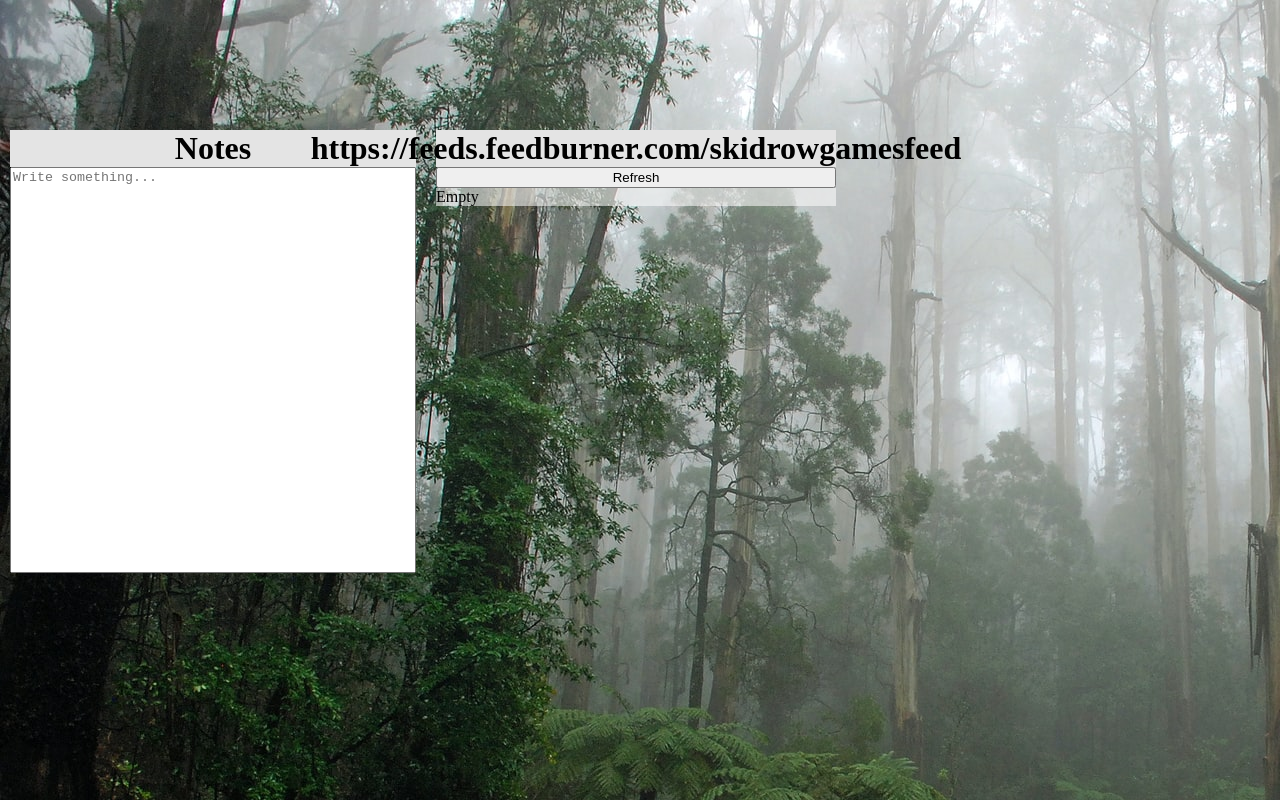
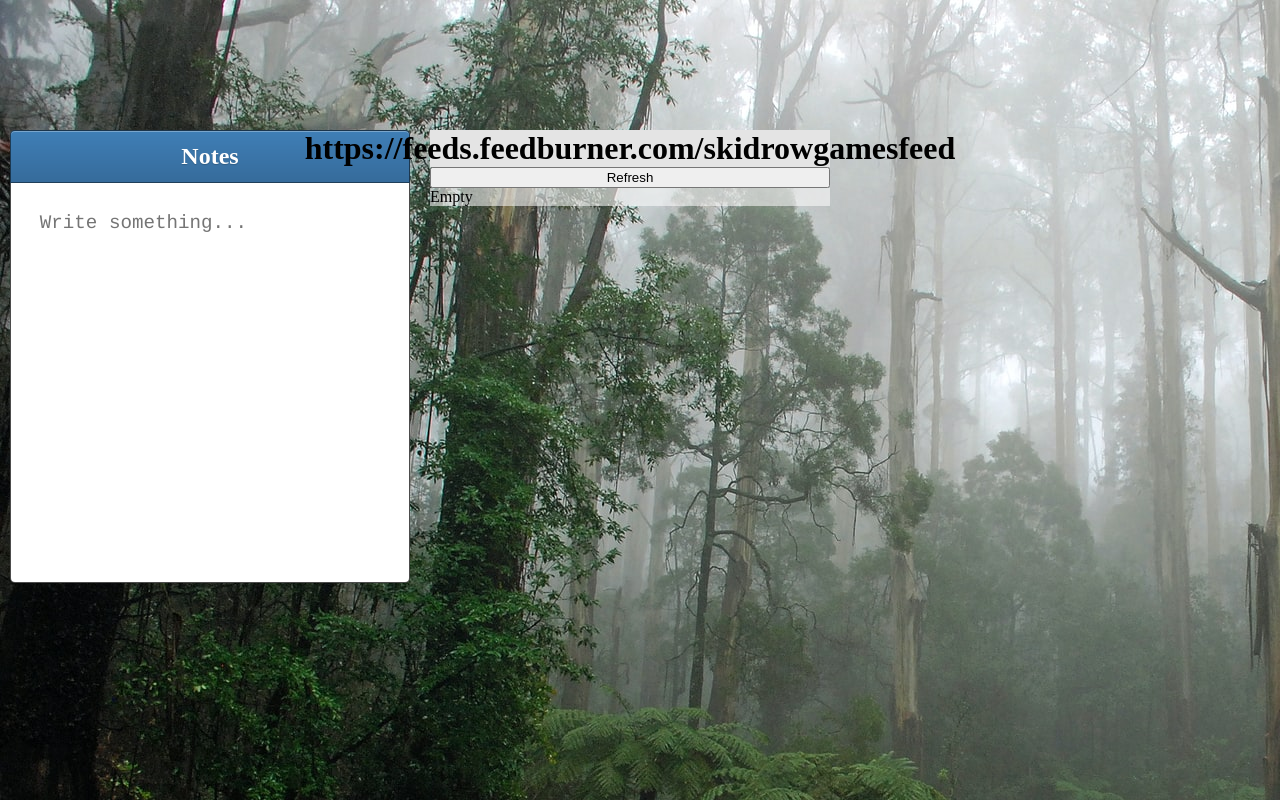
Before and after one commit to andreagualandi/aTab, a browser extension: page src/index.html in a window 1280 px wide. Drawn offline with Linux system fonts and the light colour scheme.

Commit message:
notes style

```diff
--- a/src/index.css
+++ b/src/index.css
@@ -29,16 +29,33 @@ body {
 }
 
 .notes-container h1{
-    background: #e4e4e4;
-    margin: 0px;
     display: flex;
     justify-content: center;
+    font-size: 1.5em;
+    background-color: #3f7eb6;
+    background-image: linear-gradient(rgba(0,0,0,0), rgba(0,0,0,.15));
+    border-radius: 5px 5px 0 0;
+    box-shadow: inset 0 1px rgba(255,255,255,.3);
+    border: 1px solid rgba(0,0,0,.5);
+    padding: .5em;
+    color: #fff;
+    text-shadow: 0 1px 1px rgba(0,0,0,.2);
+    margin: 0;
 }
 
 #notes{
     width: 400px;
     height: 400px;
     resize: none;
+    font-family:Courier, monospace;
+    font-size: 1.2em;
+    margin: 0;
+    display: block;
+    box-sizing: border-box;
+    border-radius: 0 0 5px 5px;
+    border-color: rgba(0,0,0,.7);
+    border-top: 0;
+    padding: 1.5em;
 }
 
 #notes:focus{
```
